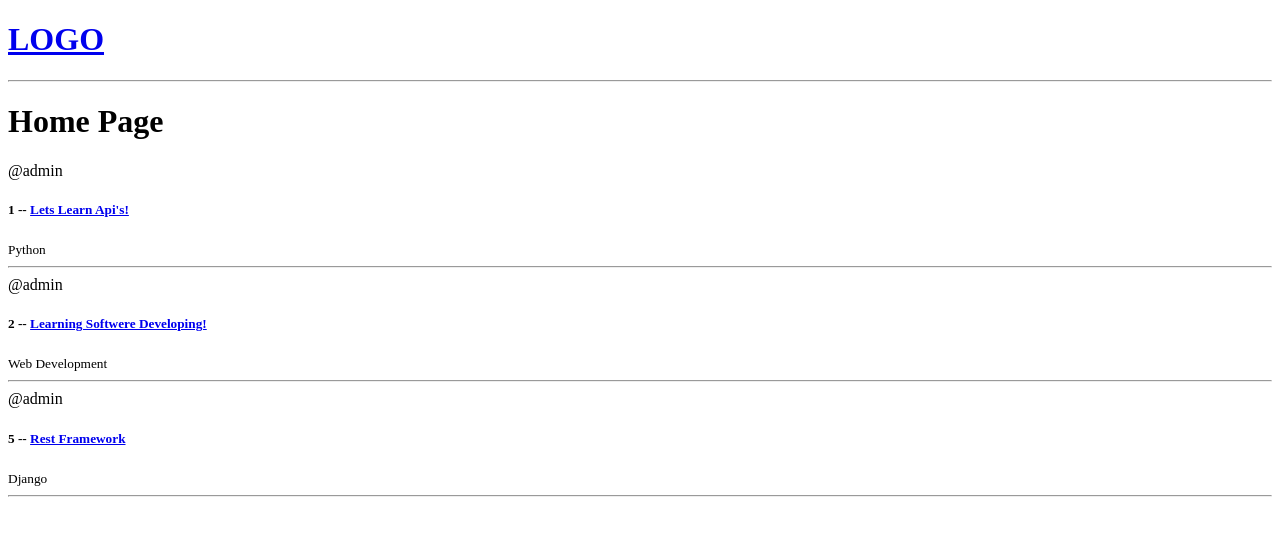
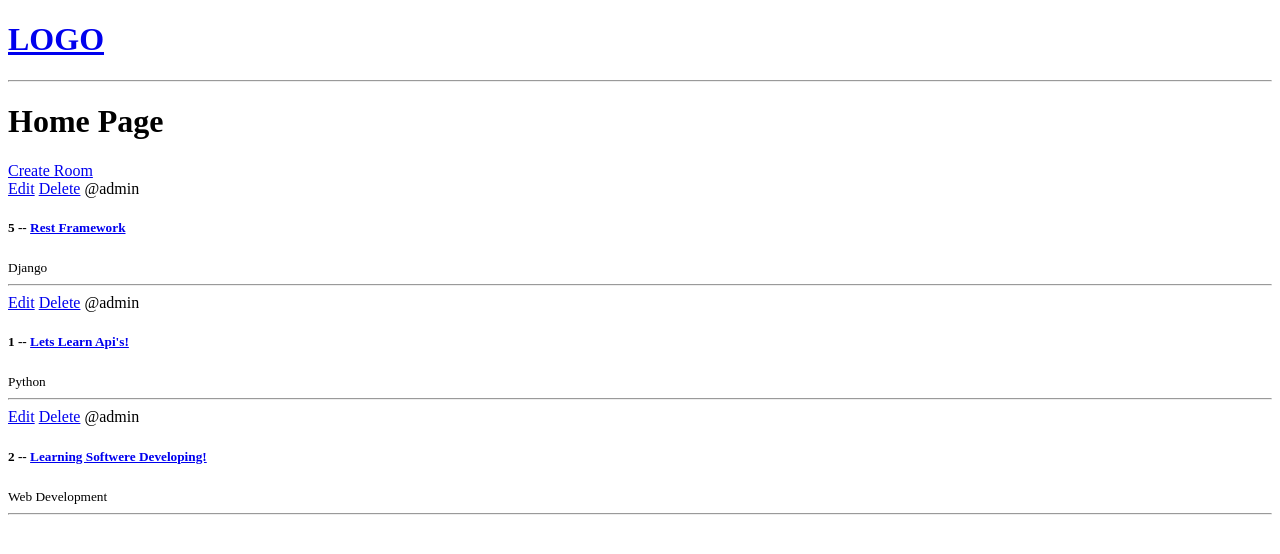
Before and after one commit to MJDevPro/StudyProject_, a Django app: page / in a window 1280 px wide. Shown: the top 554 px of the page. Run offline with Django 3.2, Linux system fonts and the light colour scheme; data comes from the database, SQL or seed files in the repository; both versions use the stored data as it was after the commit.

Commit message:
New Chenges!

```diff
--- a/base/models.py
+++ b/base/models.py
@@ -17,6 +17,9 @@ class Room(models.Model):
     updated = models.DateTimeField(auto_now=True)
     create = models.DateTimeField(auto_now_add=True)
 
+    class Meta:
+        ordering = ['-updated']
+
     def __str__(self):
         return self.name
 
--- a/base/templates/base/home.html
+++ b/base/templates/base/home.html
@@ -4,9 +4,14 @@
 <h1>Home Page</h1>
 
 <div>
+
+    <a href="{% url 'create-room' %}">Create Room</a>
+
     <div>
         {% for room in rooms %}
             <div>
+            <a href="{% url 'update-room' room.id %}">Edit</a>
+            <a href="{% url 'delete-room' room.id %}">Delete</a>
                 <span>@{{ room.host.username }}</span>
                 <h5>{{ room.id }} -- <a href="{% url 'room' room.id %}">{{ room.name }}</a></h5>
                 <small>{{ room.topic.name }}</small>
--- a/base/urls.py
+++ b/base/urls.py
@@ -4,4 +4,8 @@ from . import views
 urlpatterns = [
     path('', views.home, name='home'),
     path('room/<str:pk>/', views.room, name='room'),
+
+    path('create-room/',views.createRoom,name='create-room'),
+    path('update-room/<str:pk>/ ', views.updateRoom , name='update-room'),
+    path('delete-room/<str:pk>/ ', views.deleteRoom, name='delete-room'),
 ]
--- a/base/views.py
+++ b/base/views.py
@@ -1,6 +1,6 @@
-from django.shortcuts import render
+from django.shortcuts import render, redirect
 from .models import Room
-
+from .forms import RoomForm
 
 # rooms=[
 #     {'id':1, 'name':'Lets Learn Python!'},
@@ -18,3 +18,35 @@ def room(request, pk):
     room = Room.objects.get(id=pk)
     context = {'room':room}
     return render(request,'base/room.html', context)
+
+def createRoom(request):
+    form = RoomForm()
+
+    if request.method == 'POST':
+        form = RoomForm(request.POST)
+        if form.is_valid():
+                form.save()
+                return redirect('home')
+
+    context = {'form':form}
+    return render(request, 'base/room_form.html', context)
+
+def updateRoom(request, pk):
+    room = Room.objects.get(id=pk)
+    form = RoomForm(instance=room)
+
+    if request.method == 'POST':
+        form = RoomForm(request.POST, instance=room)
+        if form.is_valid():
+            form.save()
+            return redirect('home')
+
+    context = {'form':form}
+    return render(request, 'base/room_form.html', context)
+
+def deleteRoom(request, pk):
+    room = Room.objects.get(id=pk)
+    if request.method == 'POST':
+            room.delete()
+            return redirect('home')
+    return render(request, 'base/delete.html', {'obj':room})
```
Also changed, not shown: base/forms.py (added, +7 -0 lines), base/templates/base/delete.html (added, +13 -0 lines), base/templates/base/room_form.html (added, +9 -0 lines), db.sqlite3.
